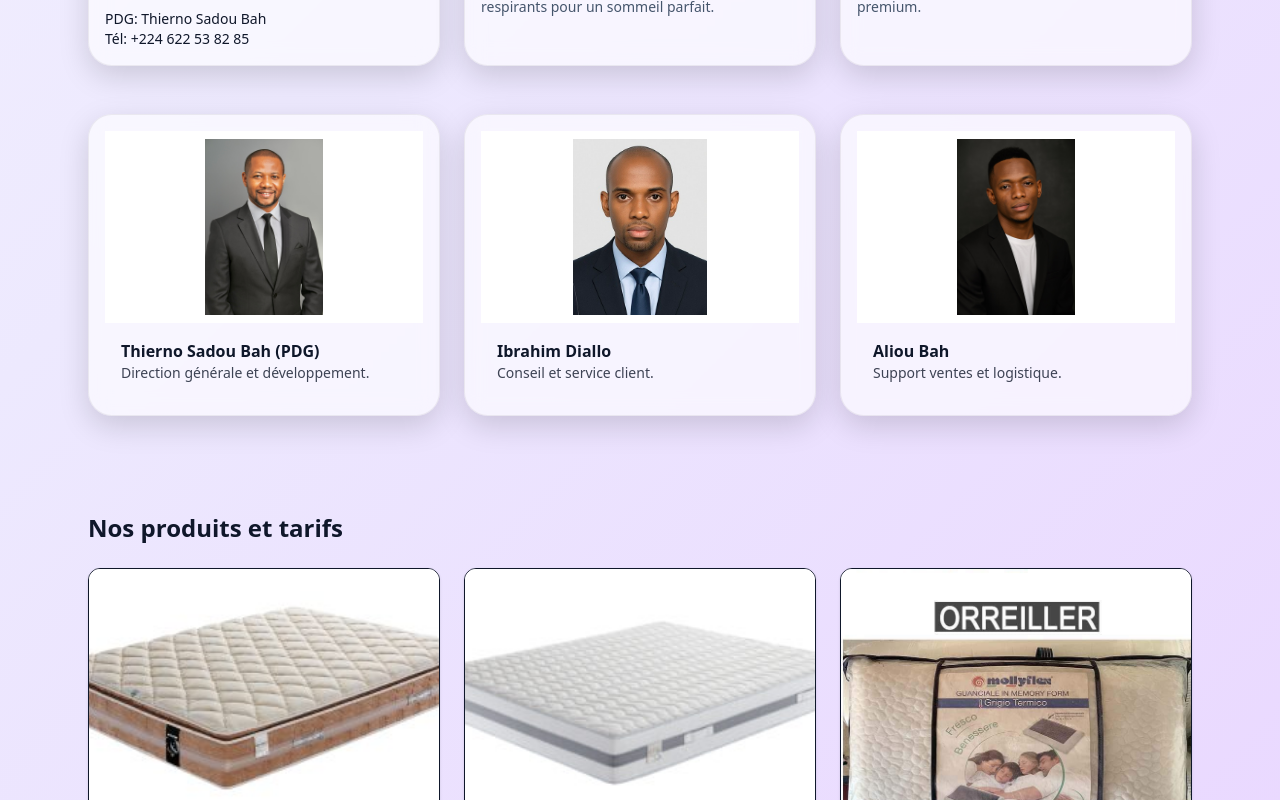
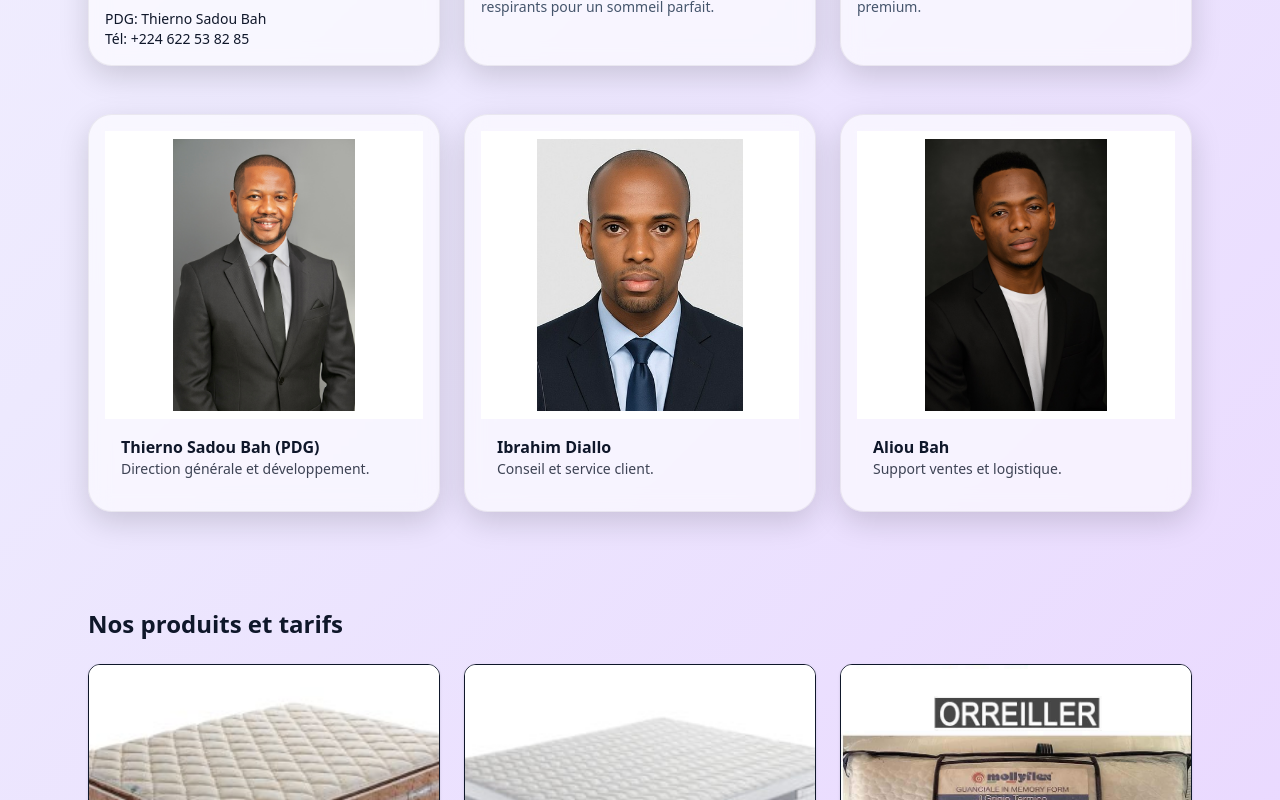
Before and after one commit to bahmansourca/mollyflex-guinee, a Next.js app: page / in a window 1280 px wide. Shown: the part 1100-1900 px from the top of the page. Built offline with nearby package versions, Linux system fonts and the light colour scheme; no server answers.

Commit message:
feat(home): increase staff card height and align images to top (object-contain)

```diff
--- a/app/components/FeaturedProducts.tsx
+++ b/app/components/FeaturedProducts.tsx
@@ -12,8 +12,8 @@ export default function FeaturedProducts() {
     <section className="max-w-6xl mx-auto px-6 pb-12 grid md:grid-cols-3 gap-6">
       {ITEMS.map((it) => (
         <div key={it.title} className="glass-card hover-lift overflow-hidden">
-          <div className="relative w-full h-48 bg-white">
-            <Image src={it.src} alt={it.title} fill className="object-contain p-2" unoptimized />
+          <div className="relative w-full h-72 bg-white">
+            <Image src={it.src} alt={it.title} fill className="object-contain object-top p-2" unoptimized />
           </div>
           <div className="p-4">
             <div className="font-semibold">{it.title}</div>
```
